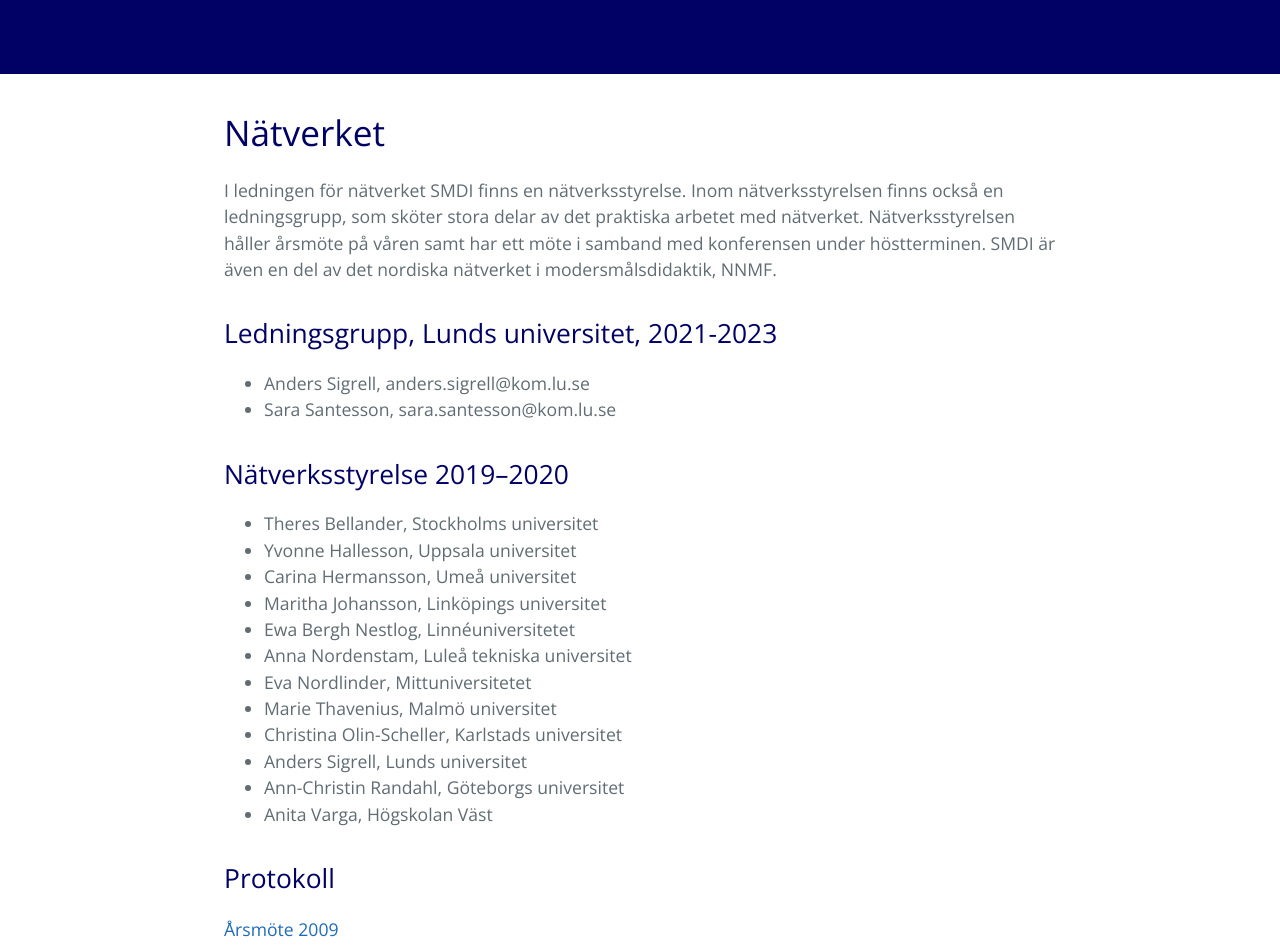
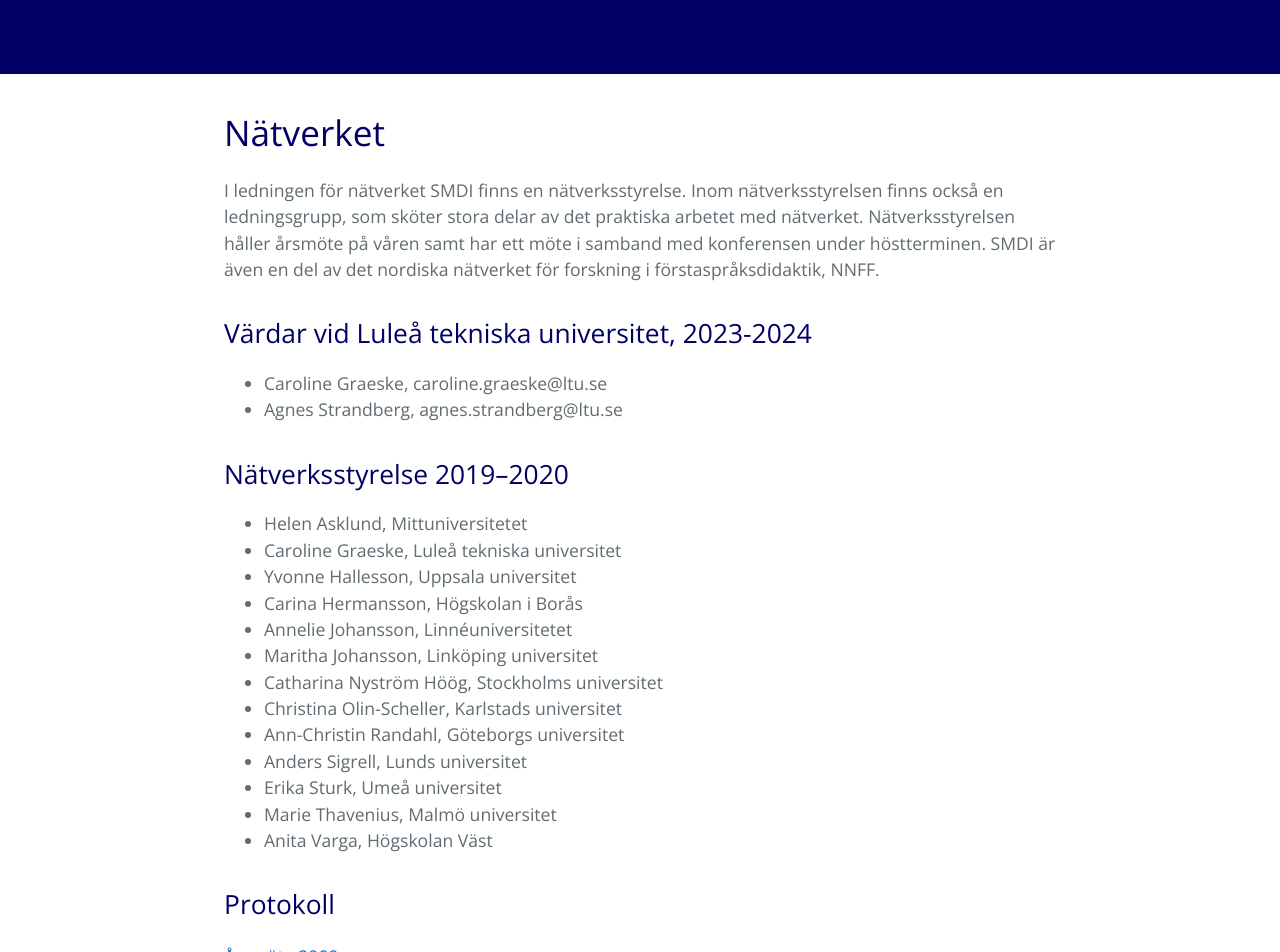
Before and after one commit to smdihemsida/smdihemsida.github.io, a Jekyll site: the page built from nätverket.md, in a window 1280 px wide and 1400 px high. Shown: the part 448-1400 px from the top of the window. Built offline with Jekyll 4.4.1, drawn with Linux system fonts in a browser that asks for light colours; our own code applies the rules of GitHub Pages for plain Markdown files; some of the changed text lies outside the part shown.

Commit message:
Update nätverket.md
Lade till ny styrgrupp m.m.

```diff
--- a/nätverket.md
+++ b/nätverket.md
@@ -4,26 +4,27 @@ layout: pages
 
 #  Nätverket
 
-I ledningen för nätverket SMDI finns en nätverksstyrelse. Inom nätverksstyrelsen finns också en ledningsgrupp, som sköter stora delar av det praktiska arbetet med nätverket. Nätverksstyrelsen håller årsmöte på våren samt har ett möte i samband med konferensen under höstterminen. SMDI är även en del av det nordiska nätverket i modersmålsdidaktik, NNMF.
+I ledningen för nätverket SMDI finns en nätverksstyrelse. Inom nätverksstyrelsen finns också en ledningsgrupp, som sköter stora delar av det praktiska arbetet med nätverket. Nätverksstyrelsen håller årsmöte på våren samt har ett möte i samband med konferensen under höstterminen. SMDI är även en del av det nordiska nätverket för forskning i förstaspråksdidaktik, NNFF.
 
-## Ledningsgrupp, Lunds universitet, 2021-2023
+## Värdar vid Luleå tekniska universitet, 2023-2024
 
-* Anders Sigrell, anders.sigrell@kom.lu.se
-* Sara Santesson, sara.santesson@kom.lu.se
+* Caroline Graeske, caroline.graeske@ltu.se
+* Agnes Strandberg, agnes.strandberg@ltu.se
 
 ## Nätverksstyrelse 2019–2020
 
-* Theres Bellander, Stockholms universitet
+* Helen Asklund, Mittuniversitetet
+* Caroline Graeske, Luleå tekniska universitet
 * Yvonne Hallesson, Uppsala universitet
-* Carina Hermansson, Umeå universitet
-* Maritha Johansson, Linköpings universitet
-* Ewa Bergh Nestlog, Linnéuniversitetet
-* Anna Nordenstam, Luleå tekniska universitet
-* Eva Nordlinder, Mittuniversitetet
+* Carina Hermansson, Högskolan i Borås
+* Annelie Johansson, Linnéuniversitetet
+* Maritha Johansson, Linköping universitet
+* Catharina Nyström Höög, Stockholms universitet
+* Christina Olin-Scheller, Karlstads universitet
+* Ann-Christin Randahl, Göteborgs universitet
+* Anders Sigrell, Lunds universitet
+* Erika Sturk, Umeå universitet
 * Marie Thavenius, Malmö universitet
-* Christina Olin-Scheller, Karlstads universitet
-* Anders Sigrell, Lunds universitet
-* Ann-Christin Randahl, Göteborgs universitet
 * Anita Varga, Högskolan Väst
 
 
@@ -63,5 +64,5 @@ I ledningen för nätverket SMDI finns en nätverksstyrelse. Inom nätverksstyre
 
 [Verksamhetsberättelse 2013-2014](https://drive.google.com/open?id=1edqmBKVYCnEqEzSWzHY1PjL_q0VAi8Bw)
 
-## NNMF:
-SMDI:s representant i NNMF är Anna Nordenstam, Luleå tekniska universitet
+## NNFF:
+SMDI:s representant i NNFF är Anna Nordenstam, Luleå tekniska universitet
```
